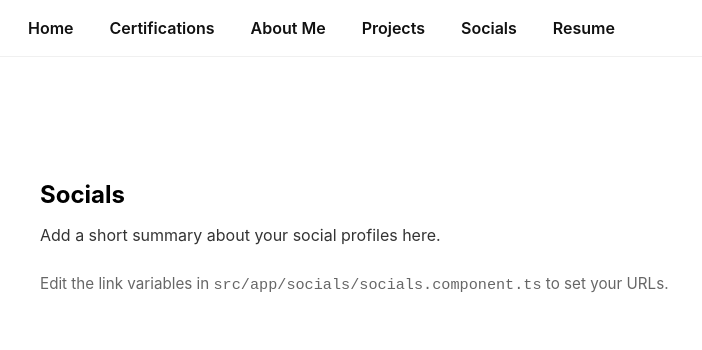
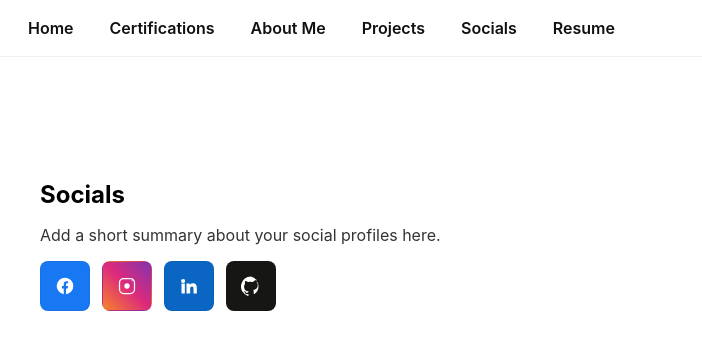
Before and after one commit to JustinDenison/DenisonSite, an Angular app: page /socials in a window 1280 px wide. Shown: the top 350 px of the page, without its empty margins (0-702 px from the left). Built offline with nearby package versions, Linux system fonts and the light colour scheme.

Commit message:
feat(socials): replace text buttons with accessible SVG icons + styles

```diff
--- a/src/app/socials/socials.component.html
+++ b/src/app/socials/socials.component.html
@@ -4,11 +4,28 @@
   <p class="summary">{{ summary }}</p>
 
   <div class="socials-list">
-    <a class="social-btn facebook" *ngIf="facebook" [href]="facebook" target="_blank" rel="noopener noreferrer">Facebook</a>
-    <a class="social-btn instagram" *ngIf="instagram" [href]="instagram" target="_blank" rel="noopener noreferrer">Instagram</a>
-    <a class="social-btn linkedin" *ngIf="linkedin" [href]="linkedin" target="_blank" rel="noopener noreferrer">LinkedIn</a>
-    <a class="social-btn github" *ngIf="github" [href]="github" target="_blank" rel="noopener noreferrer">GitHub</a>
+    <a class="social-btn facebook" *ngIf="facebook" [href]="facebook" target="_blank" rel="noopener noreferrer" aria-label="Facebook">
+      <svg class="icon" viewBox="0 0 24 24" role="img" aria-hidden="true" focusable="false"><path d="M22 12a10 10 0 10-11.5 9.9v-7h-2.2V12h2.2V9.8c0-2.2 1.3-3.4 3.3-3.4.96 0 1.97.17 1.97.17v2.16h-1.1c-1.1 0-1.44.68-1.44 1.38V12h2.45l-.39 2.9h-2.06v7A10 10 0 0022 12z"/></svg>
+      <span class="sr-only">Facebook</span>
+    </a>
+
+    <a class="social-btn instagram" *ngIf="instagram" [href]="instagram" target="_blank" rel="noopener noreferrer" aria-label="Instagram">
+      <svg class="icon" viewBox="0 0 24 24" role="img" aria-hidden="true" focusable="false">
+        <rect x="3" y="3" width="18" height="18" rx="5" ry="5" fill="none" stroke="currentColor" stroke-width="1.5"></rect>
+        <circle cx="12" cy="12" r="3.2" fill="currentColor"></circle>
+        <circle cx="18.2" cy="5.8" r="0.8" fill="currentColor"></circle>
+      </svg>
+      <span class="sr-only">Instagram</span>
+    </a>
+
+    <a class="social-btn linkedin" *ngIf="linkedin" [href]="linkedin" target="_blank" rel="noopener noreferrer" aria-label="LinkedIn">
+      <svg class="icon" viewBox="0 0 24 24" role="img" aria-hidden="true" focusable="false"><path d="M4.98 3.5a2.5 2.5 0 11-.001 5.001A2.5 2.5 0 014.98 3.5zM3 9h4v12H3zM9 9h3.8v1.6h.1c.5-.9 1.8-1.8 3.7-1.8 4 0 4.8 2.6 4.8 6V21h-4v-5.3c0-1.3 0-3-1.8-3-1.9 0-2.2 1.5-2.2 2.9V21H9z"/></svg>
+      <span class="sr-only">LinkedIn</span>
+    </a>
+
+    <a class="social-btn github" *ngIf="github" [href]="github" target="_blank" rel="noopener noreferrer" aria-label="GitHub">
+      <svg class="icon" viewBox="0 0 24 24" role="img" aria-hidden="true" focusable="false"><path d="M12 .5a12 12 0 00-3.8 23.4c.6.1.8-.2.8-.5v-1.7c-3.3.7-4-1.4-4-1.4-.5-1.2-1.1-1.6-1.1-1.6-.9-.6.1-.6.1-.6 1 .1 1.5 1 1.5 1 .9 1.5 2.4 1.1 3 .8.1-.6.4-1.1.8-1.4-2.7-.3-5.6-1.3-5.6-5.9 0-1.3.5-2.3 1.2-3.2-.1-.3-.5-1.6.1-3.3 0 0 1-.3 3.3 1.2a11.4 11.4 0 016 0C17.8 4.1 18.8 4.4 18.8 4.4c.6 1.7.2 3 .1 3.3.8.9 1.2 1.9 1.2 3.2 0 4.6-2.9 5.6-5.6 5.9.4.3.8.9.8 1.8v2.6c0 .2.2.6.8.5A12 12 0 0012 .5z"/></svg>
+      <span class="sr-only">GitHub</span>
+    </a>
   </div>
-
-  <p class="note">Edit the link variables in <code>src/app/socials/socials.component.ts</code> to set your URLs.</p>
 </section>
--- a/src/app/socials/socials.component.scss
+++ b/src/app/socials/socials.component.scss
@@ -14,17 +14,38 @@
     display: flex;
     gap: 0.75rem;
     flex-wrap: wrap;
+    align-items: center;
   }
 
   .social-btn {
-    display: inline-block;
-    padding: 0.6rem 0.9rem;
-    border-radius: 6px;
+    display: inline-flex;
+    align-items: center;
+    justify-content: center;
+    width: 48px;
+    height: 48px;
+    padding: 0;
+    border-radius: 8px;
     text-decoration: none;
     color: var(--text-color, #111);
     background: #f3f4f6;
     border: 1px solid rgba(0,0,0,0.06);
     font-weight: 600;
+    transition: transform 0.12s ease, box-shadow 0.12s ease;
+  }
+
+  .social-btn:hover {
+    transform: translateY(-2px);
+    box-shadow: 0 4px 8px rgba(0,0,0,0.08);
+  }
+
+  .icon { width: 20px; height: 20px; display: block; fill: currentColor; }
+
+  .sr-only {
+    position: absolute !important;
+    height: 1px; width: 1px;
+    overflow: hidden;
+    clip: rect(1px, 1px, 1px, 1px);
+    white-space: nowrap;
   }
 
   .social-btn.facebook { background:#1877F2; color: white; }
--- a/src/app/socials/socials.component.ts
+++ b/src/app/socials/socials.component.ts
@@ -9,11 +9,10 @@ import { NgIf } from '@angular/common';
   styleUrls: ['./socials.component.scss']
 })
 export class Socials {
-  // Edit these values directly in this file to set your links and page summary
-  facebook = ''; // e.g. 'https://facebook.com/your-profile'
-  instagram = ''; // e.g. 'https://instagram.com/your-profile'
-  linkedin = ''; // e.g. 'https://www.linkedin.com/in/your-profile'
-  github = ''; // e.g. 'https://github.com/your-username'
+  facebook = 'https://www.facebook.com/jus.booly';
+  instagram = 'https://www.instagram.com/jus.booly/';
+  linkedin = 'https://www.linkedin.com/in/justin-denison/';
+  github = 'https://github.com/JustinDenison';
 
   // Add a short description/summary about your social profiles here
   summary = 'Add a short summary about your social profiles here.';
```
